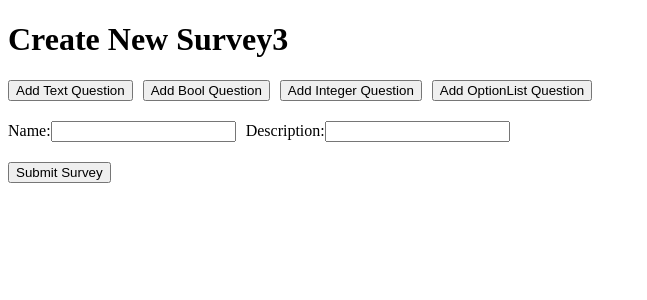
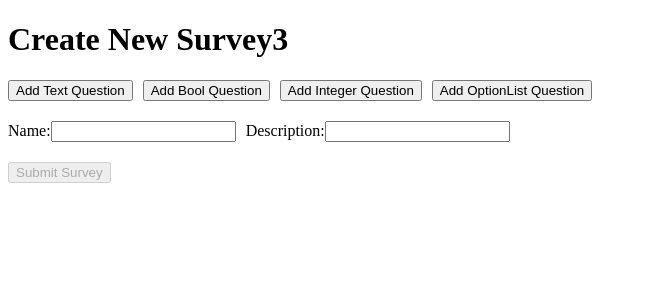
Before and after one commit to armydep/surveyhub-frontend, a React (Vite) app: page /CreateSurvey in a window 1280 px wide. Shown: the top 300 px of the page, without its empty margins (0-647 px from the left). Built offline with nearby package versions, Linux system fonts and the light colour scheme.

Commit message:
submit survey validation

```diff
--- a/src/pages/CreateSurvey.jsx
+++ b/src/pages/CreateSurvey.jsx
@@ -173,7 +173,7 @@ export default function CreateNewSurvey() {
                                       onChange={(event) => handleOptionListQuestionChange(index, event)}/>
                 <div key={index} style={{marginTop: '10px', marginBottom: '10px', borderStyle: "ridge"}}>
                     <label>Options</label>
-                    <button onClick={() => addOptionItem(index)}>Add Option item</button>
+                    <button type="button" onClick={() => addOptionItem(index)}>Add Option item</button>
                     <div>
                         {
                             questions[index].options.map((optitem, ind) => {
@@ -184,7 +184,7 @@ export default function CreateNewSurvey() {
                                         <input
                                             value={optitem}
                                             onChange={(event) => handleOptionItemTextChange(index, ind, event)}/>
-                                        <button onClick={() => removeOptionItem(index, ind)}
+                                        <button type="button" onClick={() => removeOptionItem(index, ind)}
                                                 style={{margin: '10px'}}>Remove option
                                         </button>
                                     </div>
@@ -201,8 +201,48 @@ export default function CreateNewSurvey() {
         );
     }
 
+    function isNonEmptyInteger(nc) {
+        if (typeof nc !== "number" || isNaN(nc)) {
+            return false;
+        }
+        return Number.isInteger(nc);
+    }
+
+    function hasDuplicates(arr) {
+        return !arr.every((item, index) => arr.indexOf(item) === index);
+    }
+
     const isFormValid = () => {
-        return true;// || questions.length > 0 && questions.some((value) => value.qTxt.trim() !== '');
+        return name.length > 0 &&
+            questions.length > 0 &&
+            !questions.some((value) => {
+                if (value.qTxt.trim() === '') {
+                    return true;
+                }
+                switch (value.type) {
+                    case QUESTION_TYPES.TEXT: {
+                        return !isNonEmptyInteger(value.min) ||
+                            !isNonEmptyInteger(value.max) ||
+                            value.min > value.max ||
+                            (value.min === value.max) && (value.min === 0) ||
+                            value.min < 0;
+                    }
+                    case QUESTION_TYPES.BOOLEAN: {
+                        return false;
+                    }
+                    case QUESTION_TYPES.INTEGER: {
+                        return !isNonEmptyInteger(value.min) ||
+                            !isNonEmptyInteger(value.max) ||
+                            value.min > value.max ||
+                            (value.min === value.max);
+                    }
+                    case QUESTION_TYPES.OPTION_LIST: {
+                        return value.options.length < 2 ||
+                            value.options.some((opt) => opt.trim() === '') ||
+                            hasDuplicates(value.options);
+                    }
+                }
+            });
     };
     const removeQuestion = (index) => {
         console.debug("Removing question ", index);
@@ -267,16 +307,16 @@ export default function CreateNewSurvey() {
             <h1>Create New Survey3</h1>
             <div style={{display: "flex", gap: "10px", marginBottom: "20px"}}>
                 <div>
-                    <button onClick={addTextQuestion}>Add Text Question</button>
+                    <button type="button" onClick={addTextQuestion}>Add Text Question</button>
                 </div>
                 <div>
-                    <button onClick={addBoolQuestion}>Add Bool Question</button>
+                    <button type="button" onClick={addBoolQuestion}>Add Bool Question</button>
                 </div>
                 <div>
-                    <button onClick={addIntegerQuestion}>Add Integer Question</button>
+                    <button type="button" onClick={addIntegerQuestion}>Add Integer Question</button>
                 </div>
                 <div>
-                    <button onClick={addOptionListQuestion}>Add OptionList Question</button>
+                    <button type="button" onClick={addOptionListQuestion}>Add OptionList Question</button>
                 </div>
             </div>
 
@@ -300,8 +340,8 @@ export default function CreateNewSurvey() {
                         return Component(index, q);
                     })
                 }
-                <button type="submit">Submit Survey</button>
-                {/*disabled={!isFormValid()}*/}
+                <button type="submit" disabled={!isFormValid()}>Submit Survey</button>
+
             </form>
 
             {responseData && (
```
